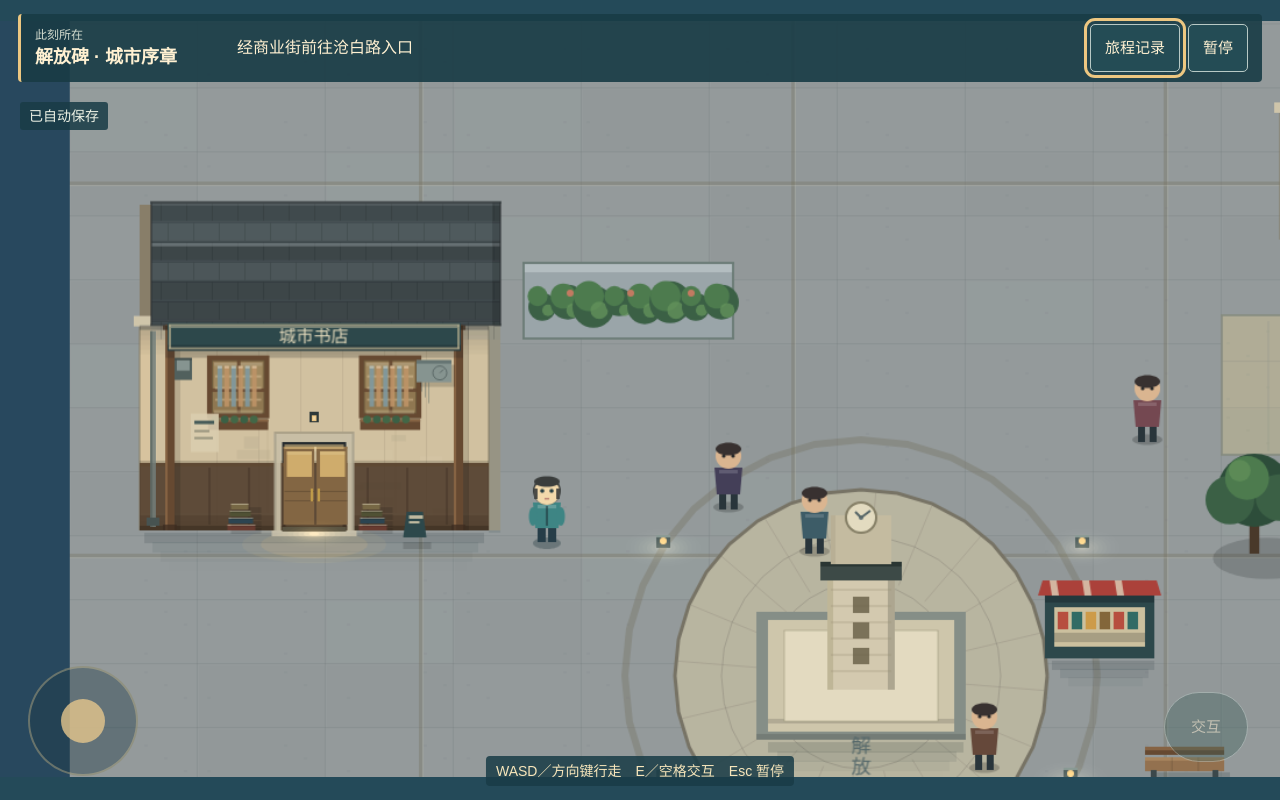
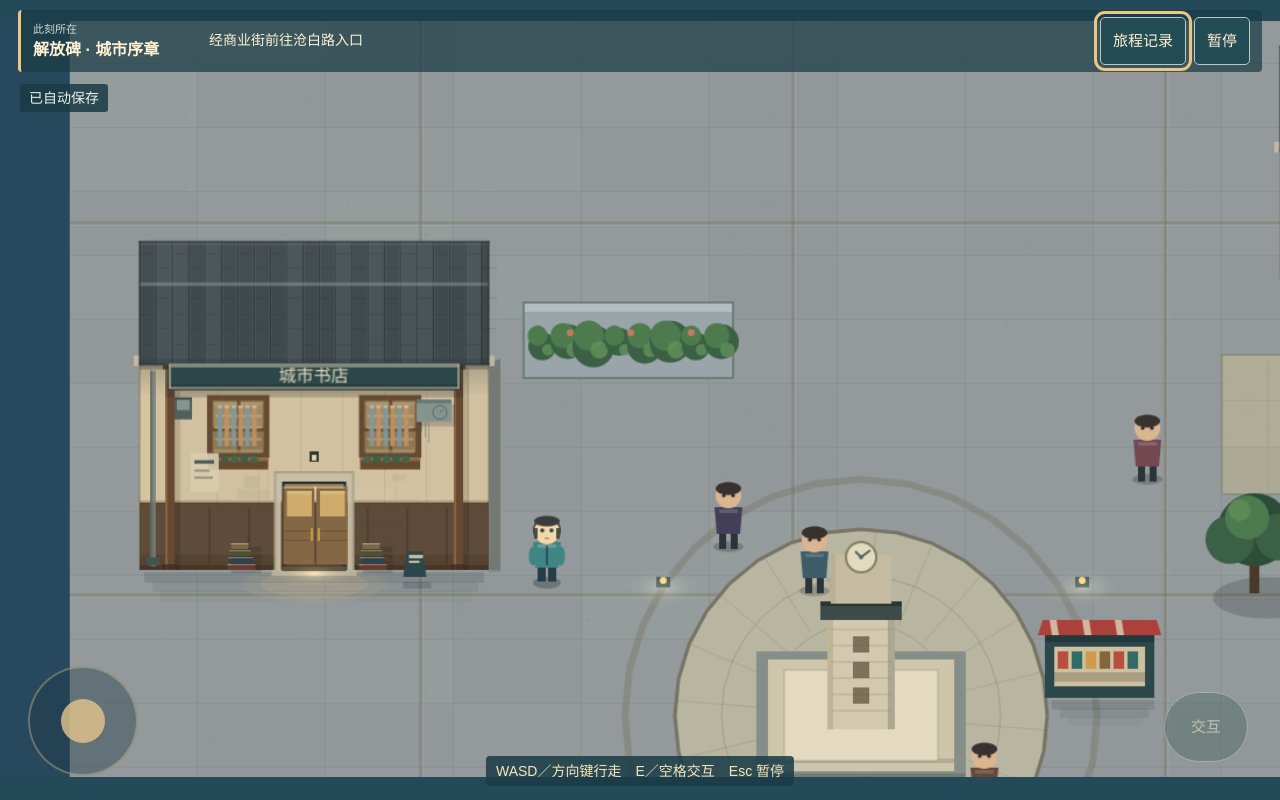
Before and after one commit to changjun-zheng/mountain-city-last-delivery, a website built with Vite: page index.html in a window 1280 px wide. Both pictures are taken after a click on the button "开始冒险". Built offline with nearby package versions, Linux system fonts and the light colour scheme.

Commit message:
Dress the south row and give the roofs room

```diff
--- a/src/platform/web/exploration-ui.css
+++ b/src/platform/web/exploration-ui.css
@@ -10,14 +10,14 @@
 #exp-root button:focus-visible { outline:3px solid var(--exp-lamp); outline-offset:3px; }
 #exp-root .exp-primary { background:var(--exp-lamp); border-color:var(--exp-lamp); color:var(--exp-ink); font-weight:700; }
 #exp-root .exp-primary:hover { background:#f5dba5; }
-#exp-root .exp-hud { top:max(14px,env(safe-area-inset-top)); left:max(18px,env(safe-area-inset-left)); right:max(18px,env(safe-area-inset-right)); gap:22px; padding:10px 14px; background:#193c46e8; border:0; border-left:3px solid var(--exp-lamp); border-radius:4px; align-items:center; z-index:2; }
-#exp-root .exp-location { min-width:180px; }
-#exp-root .exp-location span { color:#d2dbce; font-size:12px; }
-#exp-root .exp-location strong { display:block; font:600 18px/1.4 'Microsoft YaHei',sans-serif; letter-spacing:0; white-space:normal; }
-#exp-root #exp-objective { font-size:16px; line-height:1.5; margin-right:auto; }
+#exp-root .exp-hud { top:max(10px,env(safe-area-inset-top)); left:max(18px,env(safe-area-inset-left)); right:max(18px,env(safe-area-inset-right)); gap:16px; padding:7px 12px; background:#193c46b8; border:0; border-left:3px solid var(--exp-lamp); border-radius:4px; align-items:center; z-index:2; }
+#exp-root .exp-location { min-width:160px; }
+#exp-root .exp-location span { color:#d2dbce; font-size:11px; }
+#exp-root .exp-location strong { display:block; font:600 16px/1.35 'Microsoft YaHei',sans-serif; letter-spacing:0; white-space:normal; }
+#exp-root #exp-objective { font-size:14px; line-height:1.4; margin-right:auto; }
 #exp-root .exp-hud nav { display:flex; gap:8px; flex-shrink:0; }
-#exp-root .exp-hud button { padding:10px 14px; background:#244c55; }
-#exp-root .exp-save { position:absolute; left:max(20px,env(safe-area-inset-left)); top:102px; padding:3px 9px; background:#193c46db; color:#edf2e5; font-size:14px; border-radius:3px; z-index:1; max-width:calc(100vw - 40px); }
+#exp-root .exp-hud button { padding:7px 12px; background:#244c55; }
+#exp-root .exp-save { position:absolute; left:max(20px,env(safe-area-inset-left)); top:84px; padding:3px 9px; background:#193c46db; color:#edf2e5; font-size:14px; border-radius:3px; z-index:1; max-width:calc(100vw - 40px); }
 #exp-root #exp-help { bottom:max(14px,env(safe-area-inset-bottom)); padding:4px 10px; font-size:14px; background:#193c46db; }
 #exp-root #exp-prompt { max-width:calc(100vw - 300px); white-space:normal; text-align:center; bottom:64px; font-size:15px; padding:7px 14px; }
 #exp-root #exp-orientation { font-size:14px; bottom:146px; left:16px; right:16px; z-index:1; }
--- a/src/rendering/phaser/exploration-city-art.ts
+++ b/src/rendering/phaser/exploration-city-art.ts
@@ -21,6 +21,9 @@ export function drawPrologueCity(scene:Phaser.Scene,layer:Phaser.GameObjects.Lay
     if(name==='城市商廊')return 'arcade';
     if(name==='步行街商店')return 'grocer';
     if(name==='巷口商铺')return 'snack';
+    if(name==='街角橱窗')return 'window';
+    if(name==='沿街小店')return 'grocer';
+    if(name==='过渡街巷')return 'tea';
     return null;
   };
   const modern=(b:Building)=>{
@@ -37,7 +40,7 @@ export function drawPrologueCity(scene:Phaser.Scene,layer:Phaser.GameObjects.Lay
       roof:b.kind==='service'?0x7c8a86:0x556063,
       ridge:0x323d40,
       wall:0x323d45,
-      eave:0xd9cfb4,
+      eave:0xc9c0a8,
       ground:0x98a49e,
       door:b.kind==='service'?0xffe2a0:0xf2dcb0,
       doorInset:b.kind==='service'?72:58,
--- a/src/rendering/phaser/exploration-paint.ts
+++ b/src/rendering/phaser/exploration-paint.ts
@@ -51,17 +51,22 @@ export function tileRoof(
 ): void {
   g.fillStyle(base);
   g.fillRect(x, y, w, h);
-  const rowH = Math.max(13, Math.floor(h / 6));
+  // Pantiles run down the slope, so in plan view they read as vertical courses
+  // (a horizontal hatch reads as a venetian blind instead of a roof).
+  const colW = Math.max(14, Math.floor(w / 24));
   const r = rng(x * 31 + y * 97 + w * 7);
-  for (let yy = y; yy < y + h - 1; yy += rowH) {
+  for (let xx = x; xx < x + w - 1; xx += colW) {
     const t = r();
-    g.fillStyle(t > 0.5 ? light : dark, t > 0.5 ? 0.16 : 0.2);
-    g.fillRect(x, yy, w, rowH - 1);
+    g.fillStyle(t > 0.5 ? light : dark, 0.1);
+    g.fillRect(xx, y, colW - 1, h);
     g.fillStyle(dark, 0.3);
-    g.fillRect(x, yy, w, 1);
-    const off = Math.floor((yy - y) / rowH) % 2 ? 6 : 0;
-    g.fillStyle(dark, 0.18);
-    for (let xx = x + 8 + off; xx < x + w - 4; xx += 22) g.fillRect(xx, yy + 1, 1, rowH - 2);
+    g.fillRect(xx, y, 1, h);
+    g.fillStyle(light, 0.18);
+    g.fillRect(xx + 1, y, 1, h);
+    // a tile end every few rows, staggered across neighbouring courses
+    const off = Math.floor((xx - x) / colW) % 2 ? 12 : 0;
+    g.fillStyle(dark, 0.16);
+    for (let yy = y + 10 + off; yy < y + h - 6; yy += 26) g.fillRect(xx + 1, yy, colW - 2, 1);
   }
   // Ridge: one lit line a third of the way down, with the roof falling away from
   // it on both sides. Without this a big roof reads as a flat grey slab.
@@ -72,7 +77,7 @@ export function tileRoof(
   g.fillRect(x, ridgeY, w, 3);
   g.fillStyle(0x000000, 0.15);
   g.fillRect(x, ridgeY + 3, w, y + h - ridgeY - 3);
-  g.fillStyle(light, 0.26);
+  g.fillStyle(light, 0.18);
   g.fillRect(x, y, w, 3);
   g.fillStyle(0x000000, 0.16);
   g.fillRect(x + w - 7, y, 7, h);
--- a/src/rendering/phaser/exploration-shopfront.ts
+++ b/src/rendering/phaser/exploration-shopfront.ts
@@ -9,7 +9,7 @@ const WOOD = 0x6b4b31;
 const WOOD_LIGHT = 0x8d6744;
 const PAPER = 0xe6d8b6;
 
-export type ShopKind = 'books' | 'service' | 'arcade' | 'grocer' | 'snack';
+export type ShopKind = 'books' | 'service' | 'arcade' | 'grocer' | 'snack' | 'window' | 'tea';
 
 const SIGN_COLOR: Record<ShopKind, number> = {
   books: 0x2f4a4c,
@@ -17,6 +17,8 @@ const SIGN_COLOR: Record<ShopKind, number> = {
   arcade: 0x7a3e32,
   grocer: 0x33503a,
   snack: 0x8a4034,
+  window: 0x2e3a52,
+  tea: 0x4a5a38,
 };
 
 /**
@@ -155,6 +157,30 @@ export function shopFront(
         g.fillStyle(0xfff6e0, 0.35);
         g.fillCircle(sx2, wy + winH * 0.42, 5);
       }
+    } else if (kind === 'tea') {
+      // a pot on a brazier and a row of cups, bamboo blind behind
+      g.fillStyle(0xd8c79a, 0.35);
+      for (let i = 0; i < 5; i++) g.fillRect(wx + 4 + i * (winW - 8) / 5, wy + 4, 2, winH - 10);
+      g.fillStyle(0x8a9a6a, 0.9);
+      g.fillEllipse(wx + winW * 0.4, wy + winH * 0.62, 20, 12);
+      g.fillStyle(0x5f7a4a, 0.9);
+      g.fillRect(wx + winW * 0.4 - 4, wy + winH * 0.4, 8, 6);
+      g.fillStyle(0xf0e4c0, 0.85);
+      for (let i = 0; i < 3; i++) g.fillCircle(wx + winW * 0.72 + i * 7, wy + winH * 0.7, 3);
+    } else if (kind === 'window') {
+      // a dressed mannequin under a spotlight, the point of a display window
+      g.fillStyle(0xfff0cc, 0.34);
+      g.fillEllipse(wx + winW * 0.5, wy + winH * 0.2, winW * 0.7, 10);
+      g.fillStyle(0x4a5a76, 0.9);
+      g.fillRect(wx + winW * 0.42, wy + winH * 0.34, 10, winH * 0.4);
+      g.fillStyle(0xd8b89a, 0.9);
+      g.fillCircle(wx + winW * 0.47, wy + winH * 0.26, 4);
+      g.fillStyle(0x9a7a5a, 0.8);
+      g.fillRect(wx + winW * 0.62, wy + winH * 0.42, 8, winH * 0.3);
+      g.fillStyle(0xc8a06a, 0.6);
+      g.fillRect(wx + winW * 0.18, wy + winH * 0.5, 6, winH * 0.22);
+      g.fillStyle(0xffffff, 0.5);
+      g.fillCircle(wx + winW * 0.5, wy + winH * 0.16, 3);
     } else {
       // service desk: a notice board and a row of forms
       g.fillStyle(0xf0e4c4, 0.92);
@@ -363,6 +389,57 @@ export function shopFront(
     g.fillRect(dx + dw + 41, bottom - 9, 3, 9);
   }
 
+  if (kind === 'window') {
+    // a standing poster board and a bucket of flowers, the kind of clutter that
+    // spills out of a display shop rather than a grocer
+    const px2 = dx - 54;
+    g.fillStyle(0x000000, 0.14);
+    g.fillRect(px2 + 3, bottom + 6, 22, 6);
+    g.fillStyle(SIGN_COLOR.window);
+    g.fillRect(px2, bottom - 26, 26, 28);
+    g.fillStyle(0xe8dcc4, 0.92);
+    g.fillRect(px2 + 3, bottom - 23, 20, 18);
+    g.fillStyle(SIGN_COLOR.window, 0.75);
+    g.fillRect(px2 + 5, bottom - 19, 14, 3);
+    g.fillRect(px2 + 5, bottom - 13, 10, 2);
+    g.fillStyle(0x6a4a3a);
+    g.fillRect(px2, bottom - 2, 26, 4);
+
+    const fx = dx + dw + 32;
+    g.fillStyle(0x000000, 0.13);
+    g.fillRect(fx + 1, bottom + 2, 18, 6);
+    g.fillStyle(0x7d5738);
+    g.fillRect(fx, bottom - 15, 16, 17);
+    g.fillStyle(0x2f6b3a, 0.92);
+    for (let i = 0; i < 5; i++) g.fillCircle(fx + 3 + i * 3, bottom - 19 - (i % 2) * 3, 4);
+    g.fillStyle(0xc86060, 0.7);
+    g.fillCircle(fx + 5, bottom - 22, 2);
+    g.fillCircle(fx + 12, bottom - 21, 2);
+  }
+
+  if (kind === 'tea') {
+    // a low bamboo table and two stools out on the pavement
+    const tx = dx + dw + 26;
+    g.fillStyle(0x000000, 0.14);
+    g.fillRect(tx + 3, bottom + 4, 36, 6);
+    g.fillStyle(0xb0985e);
+    g.fillRect(tx, bottom - 18, 34, 4);
+    g.fillStyle(0x8a7446);
+    g.fillRect(tx + 2, bottom - 14, 3, 15);
+    g.fillRect(tx + 29, bottom - 14, 3, 15);
+    g.fillStyle(0x87a06a, 0.9);
+    for (let i = 0; i < 2; i++) {
+      const sx4 = tx + 3 + i * 17;
+      g.fillRect(sx4, bottom - 8, 9, 3);
+      g.fillRect(sx4 + 1, bottom - 5, 2, 6);
+      g.fillRect(sx4 + 6, bottom - 5, 2, 6);
+    }
+    g.fillStyle(0xf2e6c4, 0.95);
+    g.fillCircle(tx + 9, bottom - 20, 3);
+    g.fillCircle(tx + 18, bottom - 21, 3);
+    g.fillCircle(tx + 26, bottom - 19, 2);
+  }
+
   if (kind === 'service' && fh > 150) {
     // a hanging directory for a taller block
     g.fillStyle(0x000000, 0.18);
--- a/src/rendering/phaser/exploration-topdown-art.ts
+++ b/src/rendering/phaser/exploration-topdown-art.ts
@@ -76,7 +76,7 @@ export function drawTopDownBuilding(g: Phaser.GameObjects.Graphics, b: Box, st:
   const wallTop = bottom - fh;
   const facade = st.facade ?? mix(mix(st.eave, st.roof, 0.3), 0xdccbaa, 0.45);
   const facadeLine = st.facadeLine ?? mix(st.roof, 0x000000, 0.2);
-  const side = mix(facade, st.roof, 0.45);
+  const side = mix(facade, st.roof, 0.72);
   const dw = Math.min(72, Math.max(48, b.w * 0.19));
   const dh = Math.min(76, Math.max(52, fh * 0.56));
 
@@ -139,9 +139,9 @@ export function drawTopDownBuilding(g: Phaser.GameObjects.Graphics, b: Box, st:
 
   // roof plane: tile rows, lit ridge, shaded right edge
   const roofTop = wallTop - rd;
-  tileRoof(g, b.x + sw, roofTop, b.w, rd, st.roof, mix(st.roof, 0x000000, 0.62), mix(st.roof, 0xffffff, 0.32));
+  tileRoof(g, b.x, roofTop, b.w, rd, st.roof, mix(st.roof, 0x000000, 0.62), mix(st.roof, 0xffffff, 0.32));
   g.lineStyle(2, mix(st.roof, 0x000000, 0.5), 0.55);
-  g.strokeRect(b.x + sw, roofTop, b.w, rd);
+  g.strokeRect(b.x, roofTop, b.w, rd);
   // roof shadow onto the wall, keeps the roof from looking pasted on
   g.fillStyle(mix(st.roof, 0x000000, 0.35), 0.35);
   g.fillRect(b.x, wallTop, b.w, 4);
--- a/src/rendering/phaser/exploration.ts
+++ b/src/rendering/phaser/exploration.ts
@@ -176,7 +176,7 @@ export async function mountExplorationScene(parent: HTMLElement, runtime: Explor
               if (moving) player.setScale(1.01,1.01); else player.setScale(1,1);
               previous=s.position;
               const camera=scene.cameras.main;
-              camera.setScroll(Math.max(0,Math.min(s.worldWidth-1100,s.position.x-550)),Math.max(0,Math.min(s.worldHeight-650,s.position.y-448)));
+              camera.setScroll(Math.max(0,Math.min(s.worldWidth-1100,s.position.x-550)),Math.max(0,Math.min(s.worldHeight-650,s.position.y-482)));
               Object.assign(parent.dataset,{cameraX:String(camera.scrollX),cameraY:String(camera.scrollY),zoom:String(camera.zoom),worldWidth:String(s.worldWidth),worldHeight:String(s.worldHeight)});
               ring.setVisible(!!s.target);hint.setVisible(!!s.target);
               if(s.target){ring.setPosition(s.target.x,s.target.y);hint.setPosition(s.target.x,s.target.y-32);}
```
Also changed, not shown: tools/shot-street.mjs (+14 -0 lines).
